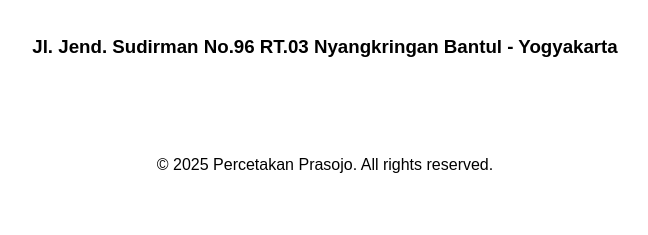
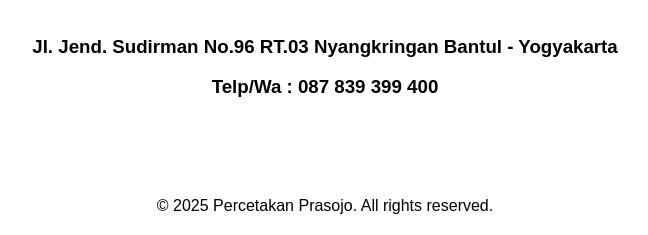
Before and after one commit to opikdj/Percetakan-prasojo, a plain HTML site: page index.html in a window 1280 px wide. Shown: the part 7232-7467 px from the top of the page, without its empty margins (315-963 px from the left). Before the commit the page ends 7426 px from the top, so only its background shows below. Drawn offline with Linux system fonts and the light colour scheme.

Commit message:
Add files via upload

```diff
--- a/index.html
+++ b/index.html
@@ -139,6 +139,7 @@
   <a class="cta-btn" href="https://wa.me/+6287839399400" target="_blank">Tekan Untuk Hubungi Kami di WhatsApp</a>
   <div class="text-center">
     <h3>Jl. Jend. Sudirman No.96 RT.03 Nyangkringan Bantul - Yogyakarta</h3>
+    <h3>Telp/Wa : 087 839 399 400</h3>
   </div>
 </section>
 
```
